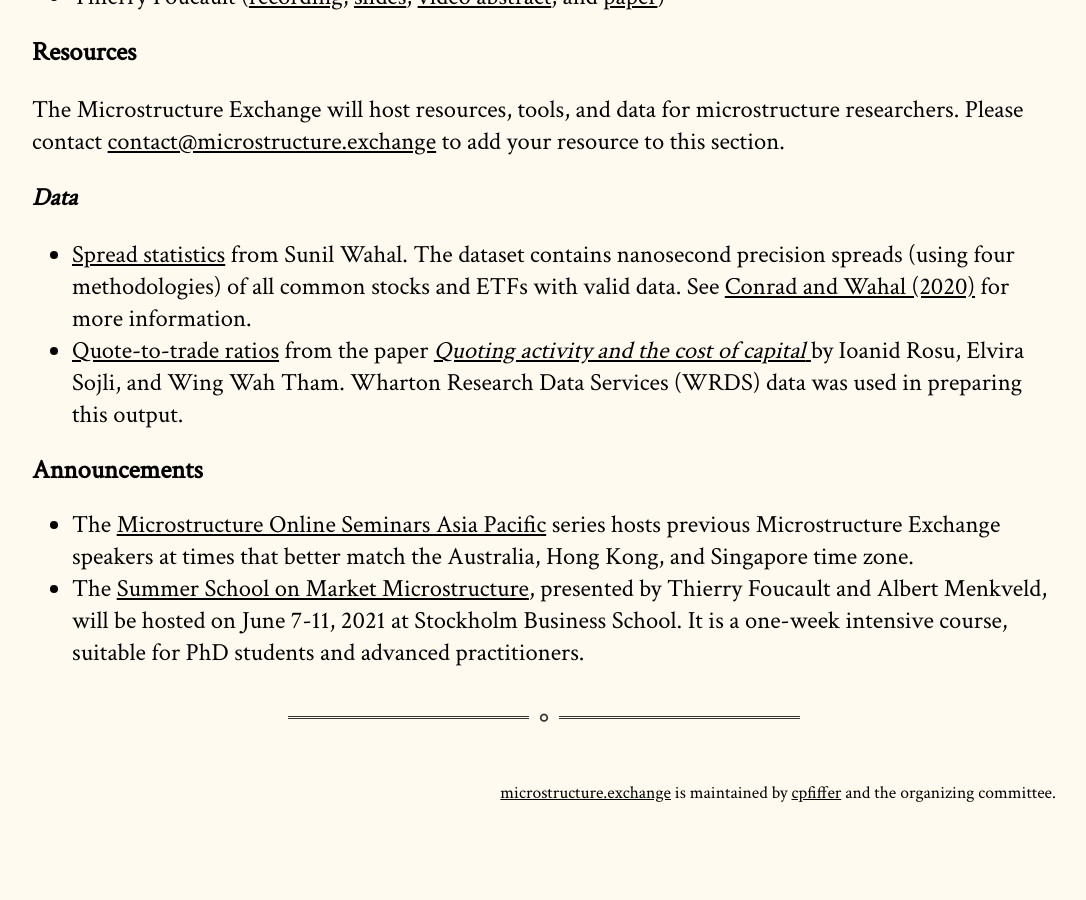
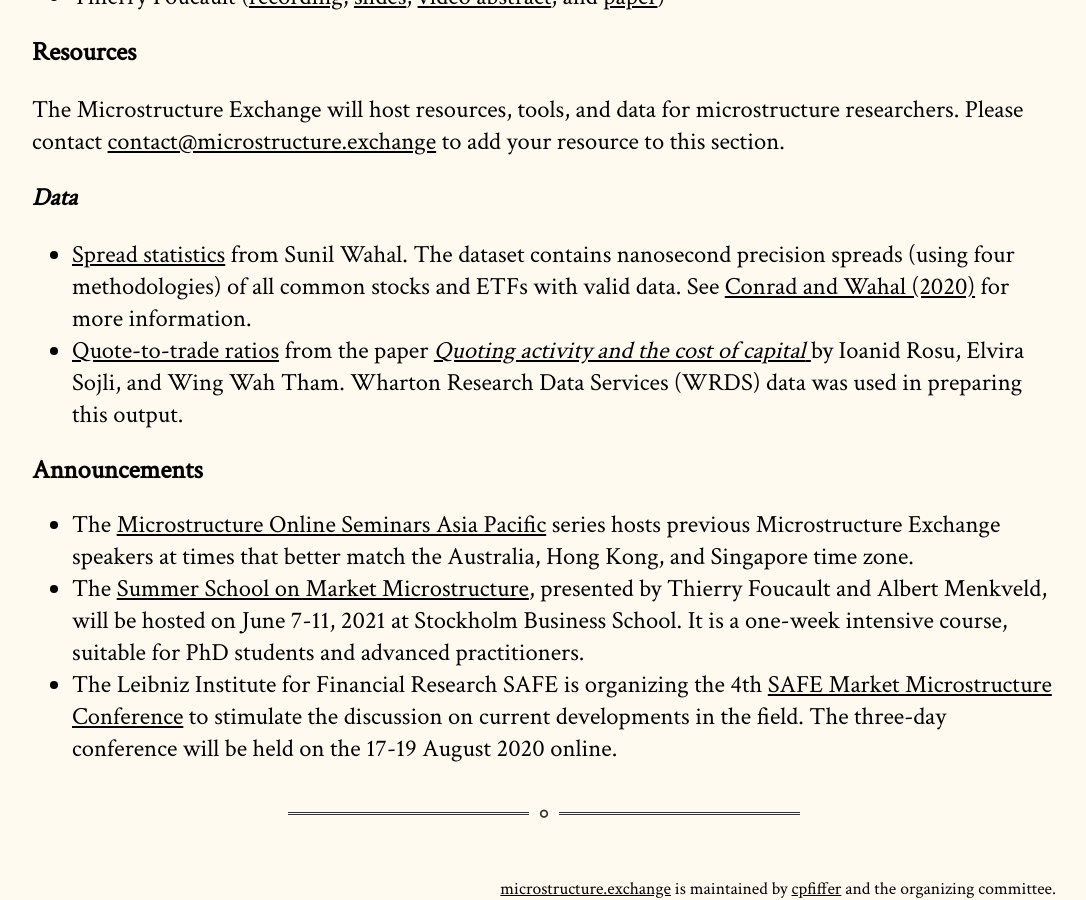
Before and after one commit to cpfiffer/microstructure.exchange, a Jekyll site: the page built from index.md, in a window 1280 px wide and 900 px high, scrolled down 2727 px. Shown: the whole window, without its empty margins (96-1182 px from the left). Built offline with Jekyll 4.4.1, drawn with Linux system fonts in a browser that asks for light colours; some web fonts are replaced; before the commit the page ends 3531 px from its top, so only the background shows below that.

Commit message:
Add SAFE announcement

```diff
--- a/index.md
+++ b/index.md
@@ -77,3 +77,4 @@ The Microstructure Exchange will host resources, tools, and data for microstruct
 
 - The [Microstructure Online Seminars Asia Pacific](https://sites.google.com/site/esojli/online-sem-ap) series hosts previous Microstructure Exchange speakers at times that better match the Australia, Hong Kong, and Singapore time zone.
 - The [Summer School on Market Microstructure](https://microstructure-course.com/), presented by Thierry Foucault and Albert Menkveld, will be hosted on June 7-11, 2021 at Stockholm Business School. It is a one-week intensive course, suitable for PhD students and advanced practitioners.
+- The Leibniz Institute for Financial Research SAFE is organizing the 4th [SAFE Market Microstructure Conference](https://safe-frankfurt.de/news-media/events/event-view/termin/event/tx_cal_phpicalendar/2020/08/17/call-for-papers-4th-safe-market-microstructure-conference.html) to stimulate the discussion on current developments in the field. The three-day conference will be held on the 17-19 August 2020 online.
```
